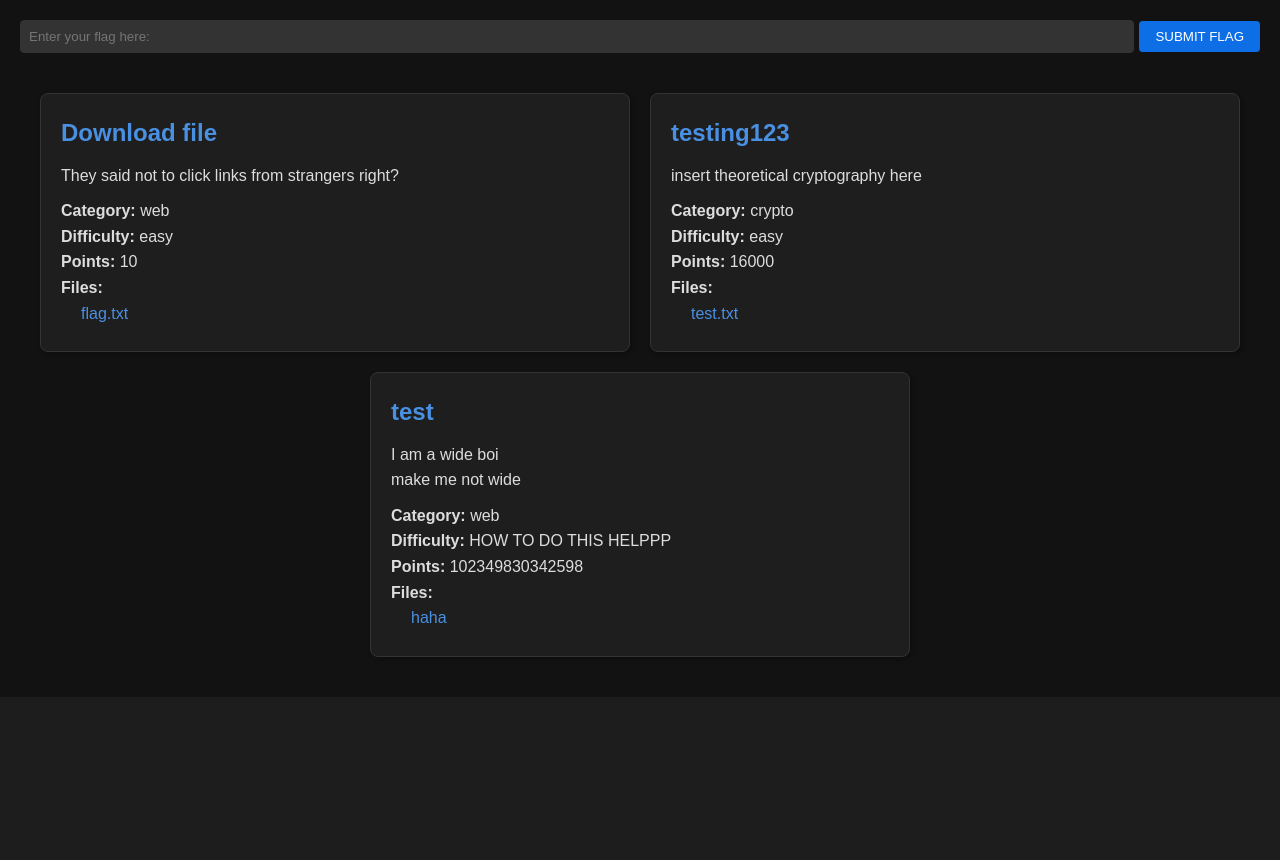
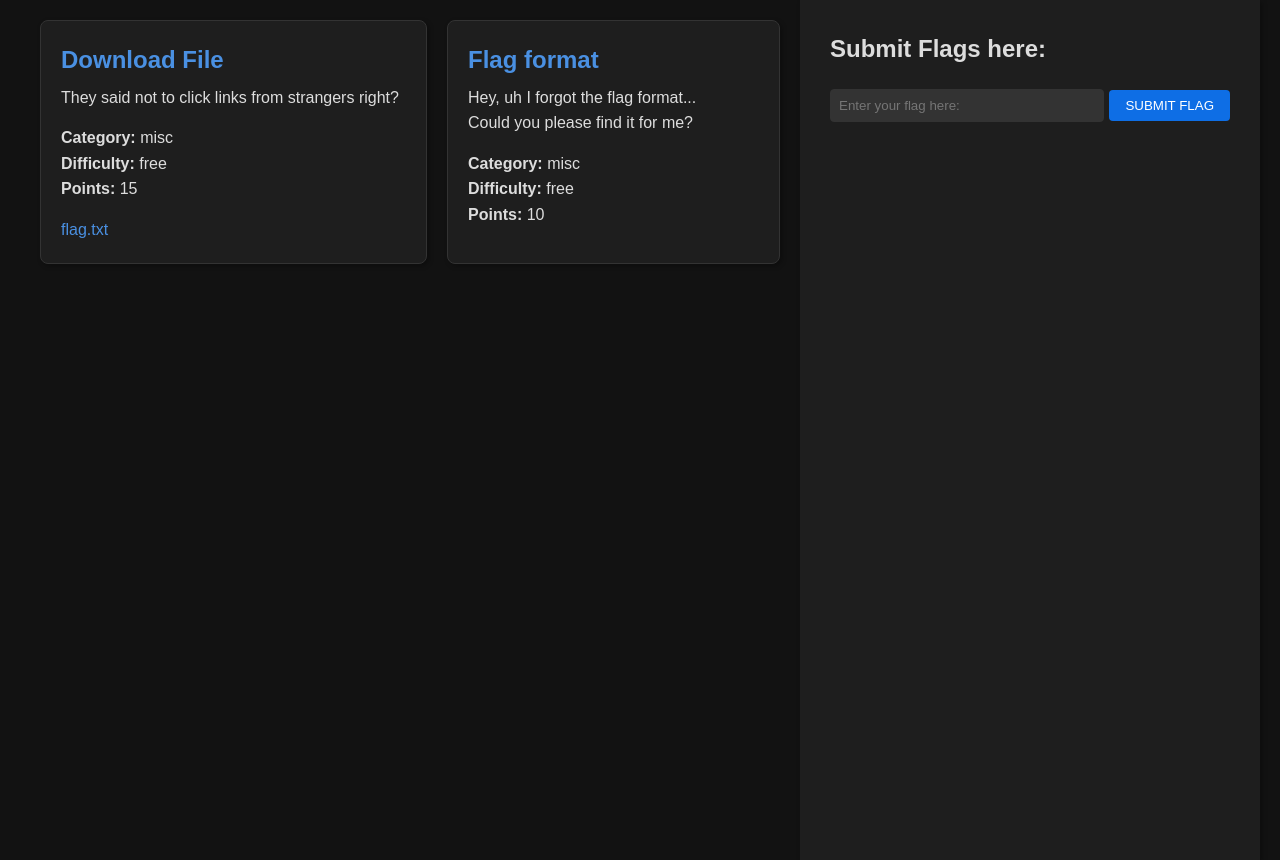
Before and after one commit to SaintNong/SaintCTF, a Flask app: page / in a window 1280 px wide. Shown: the part 113-973 px from the top of the page. Before the commit the page ends 774 px from the top, so only its background shows below. Run offline with Flask 3, Linux system fonts and the light colour scheme; some libraries are stand-ins or nearby versions.

Commit message:
Made rules. Reformatted challenges page to make flag submission less ugly.

```diff
--- a/app.py
+++ b/app.py
@@ -30,5 +30,10 @@ def challenges():
     return render_template('challenges.html', challenges=challenge_manager.challenges)
 
 
+@app.route('/rules')
+def rules():
+    return render_template('rules.html')
+
+
 if __name__ == '__main__':
     app.run(debug=True)
--- a/challenges.py
+++ b/challenges.py
@@ -1,40 +1,30 @@
 CHALLENGES = [
     {
-        'name': 'Download file',
+        'name': 'Download File',
+        'author': 'ning',
         'description': "They said not to click links from strangers right?",
-        'category': 'web',
-        'difficulty': 'easy',
-        'points': 10,
+        'category': 'misc',
+        'difficulty': 'free',
+        'points': 15,
         'hosted_onsite': True,
         'folder': 'download_file',
         'files': [{'name': 'flag.txt'}],
         'flag': 'saint{w0w_y0u_d0wnl04d3d_s0m3th1ng!}'
-},
+    },
     {
-        'name': 'testing123',
-        'description': 'insert theoretical cryptography here',
-        'category': 'crypto',
-        'difficulty': 'easy',
-        'points': 16000,
+        'name': 'Flag format',
+        'author': 'ning',
+        'description': 'Hey, uh I forgot the flag format...\nCould you please find it for me?',
+        'category': 'misc',
+        'difficulty': 'free',
+        'points': 10,
         'hosted_onsite': True,
-        'folder': 'testing123',
-        'files': [{'name': 'test.txt'}],
+        'folder': 'flag_format',
+        'files': [],
 
-        'flag': 'saint{ctf}'
+        'flag': 'saint{FLAG_FORMAT}'
 
 
-    },
-    {
-        'name': 'test',
-        'description': 'I am a wide boi <br> make me not wide',
-        'category': 'web',
-        'difficulty': 'HOW TO DO THIS HELPPP',
-        'points': 102349830342598,
-        'hosted_onsite': False,
-        'folder': 'test',
-        'files': [{'name': 'haha', 'url': 'https://google.com'}],
-
-        'flag': 'saint{ctf}'
     },
 ]
 
--- a/static/styles.css
+++ b/static/styles.css
@@ -32,6 +32,8 @@ body {
     gap: 20px;
 }
 
+
+
 /* Individual challenge styling */
 .challenge {
     flex: 1 1 45%;
@@ -49,21 +51,30 @@ body {
 }
 
 .description {
-    margin-top: 10px;
-    margin-bottom: 10px;
+    margin-top: 5px;
+    margin-bottom: 15px;
 }
 
 .category, .points, .files, .difficulty {
 
 }
 
+
 .files ul {
-    padding-left: 20px;
+    padding-top: 15px; /* Separate file downloads from the rest of the challenge */
+
+    padding-left: 0; /* Removes the default padding */
+    display: flex; /* Enables flexbox layout */
+    flex-wrap: wrap; /* Allows items to wrap to the next line if needed */
+    list-style: none; /* Removes default list styling */
+    margin: 0; /* Removes default margin */
 }
 
 .files li {
-    margin-bottom: 5px;
+    margin-right: 20px; /* Adds some space between file links */
+    white-space: nowrap; /* Prevents the text from wrapping */
 }
+
 
 .files a {
     color: #4a90e2;
@@ -73,6 +84,7 @@ body {
 .files a:hover {
     text-decoration: underline;
 }
+
 
 /* Additional rule for the very last item if alone in a row */
 .challenge:last-child:not(:nth-last-child(2)) {
@@ -119,3 +131,62 @@ body {
 #flag-form input[type="submit"]:hover {
     background-color: #2196F3;
 }
+
+/* Section where flag submission form is stored */
+#flag-section {
+    width: 400px;
+    float: right;
+    height: 100vh;
+
+    gap: 20px;
+    padding: 30px;
+
+    background-color: #1e1e1e;
+    box-shadow: 2px 2px 5px rgba(0, 0, 0, 0.3);
+}
+
+/* Rules */
+#rules-section {
+    text-align: left; /* Align text to the left for better readability */
+    padding: 20px; /* Add padding around the section for spacing */
+    margin-top: 20px; /* Extra top margin to separate from any elements above */
+    background-color: #1e1e1e; /* Dark background similar to .challenge for consistency */
+    border-radius: 8px; /* Rounded corners for a modern look */
+    box-shadow: 0 2px 5px rgba(0, 0, 0, 0.5); /* Subtle shadow for depth */
+    max-width: 800px; /* Restricting maximum width for better line length control */
+    margin-left: auto; /* Center align the section horizontally */
+    margin-right: auto; /* Center align the section horizontally */
+    color: #ddd
+}
+
+#rules-section h1 {
+    padding-left: 50px;
+}
+
+/* Ordered List Styling */
+ol {
+    counter-reset: item;
+    margin: 20px 0; /* Adds vertical space around the list */
+    padding-left: 40px; /* Offset for numbering */
+    list-style-type: decimal; /* Default decimal numbering */
+    color: #ccc; /* Light grey text for better readability against the dark background */
+}
+
+ol li {
+    padding: 10px 0; /* Padding for each list item to space them out */
+    border-bottom: 1px solid #333; /* Subtle border for each item */
+    line-height: 1.8; /* Slightly larger line height for readability */
+}
+
+ol li:last-child {
+    border-bottom: none; /* No border for the last item */
+}
+
+/* Enhancing the number styling */
+ol li:before {
+    content: counter(item) ". "; /* Adds a period after the number */
+    counter-increment: item; /* Automatically increments the numbers */
+    color: #4a90e2; /* Stylish blue color for numbers to match headers */
+    font-weight: bold; /* Makes the numbers bold */
+    margin-right: 10px; /* Space between the number and text */
+}
--- a/templates/challenges.html
+++ b/templates/challenges.html
@@ -13,10 +13,13 @@
     <!-- Jquery 3.6.0 -->
     <script src="https://ajax.googleapis.com/ajax/libs/jquery/3.6.0/jquery.min.js"></script>
     <script>
+        // OH MY GOD ITS JQUERY RUNNNNNN
         $(document).ready(function() {
         $('#flag-form').submit(function(e) {
                 e.preventDefault(); // Prevents default form submission
-                var form = $(this);
+                let form = $(this);
+                let input = $('#flag')
+
                 $.ajax({
                     type: 'POST',
                     url: '/submit-flag',
@@ -28,14 +31,20 @@
                             text: response.message,
                             icon: "success"
                         });
+
+                        // Clear input
+                        input.val('');
                     },
                     error: function(xhr) {
                         // Handling error scenario
                         Swal.fire({
-                            title: "Wrong flag!",
-                            text: "Your flag was wrong.",
-                            icon: "error"
+                            title: "Incorrect!",
+                            text:  "This flag is invalid!",
+                            icon:  "error"
                         });
+
+                        // Clear input
+                        input.val('');
                     }
                 });
             });
@@ -47,6 +56,9 @@
         <h1>Challenges</h1>
     </header>
 
+
+    <section id="flag-section">
+        <h2>Submit Flags here:</h2>
         <!-- Flag submission form -->
         <form action="/submit-flag" id="flag-form" method="post">
             <label for="flag"></label><input type="text" id="flag" name="flag" placeholder="Enter your flag here:">
@@ -55,6 +67,7 @@
             <!-- Response message area -->
             <p class="responseMessage"></p>
         </form>
+    </section>
 
     <section id="challenge-list">
         {% for challenge in challenges %}
@@ -66,15 +79,17 @@
             <p class="difficulty"><strong>Difficulty:</strong> {{ challenge.difficulty }}</p>
             <p class="points"><strong>Points:</strong> {{ challenge.points }}</p>
 
+            {% if challenge.files%}
                 <!-- Challenge downloads -->
                 <div class="files">
-                <strong>Files:</strong>
                     <ul>
                         {% for file in challenge.files %}
                             <li><a href="{{ file.url }}" download="{{ file.name }}">{{ file.name }}</a></li>
+
                         {% endfor %}
                     </ul>
                 </div>
+            {% endif %}
 
 
         </article>
```
Also changed, not shown: templates/rules.html (added, +31 -0 lines). Lines whose indentation alone changed are shown as unchanged.
